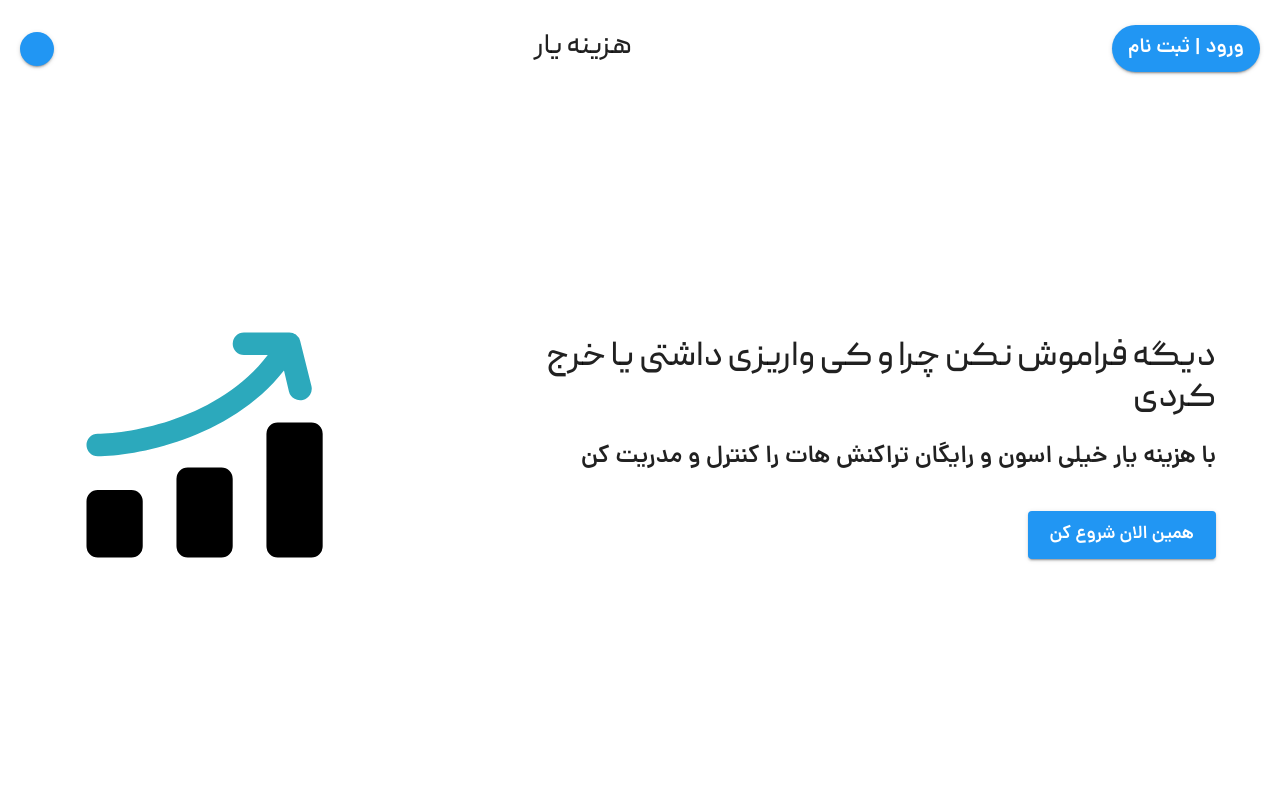
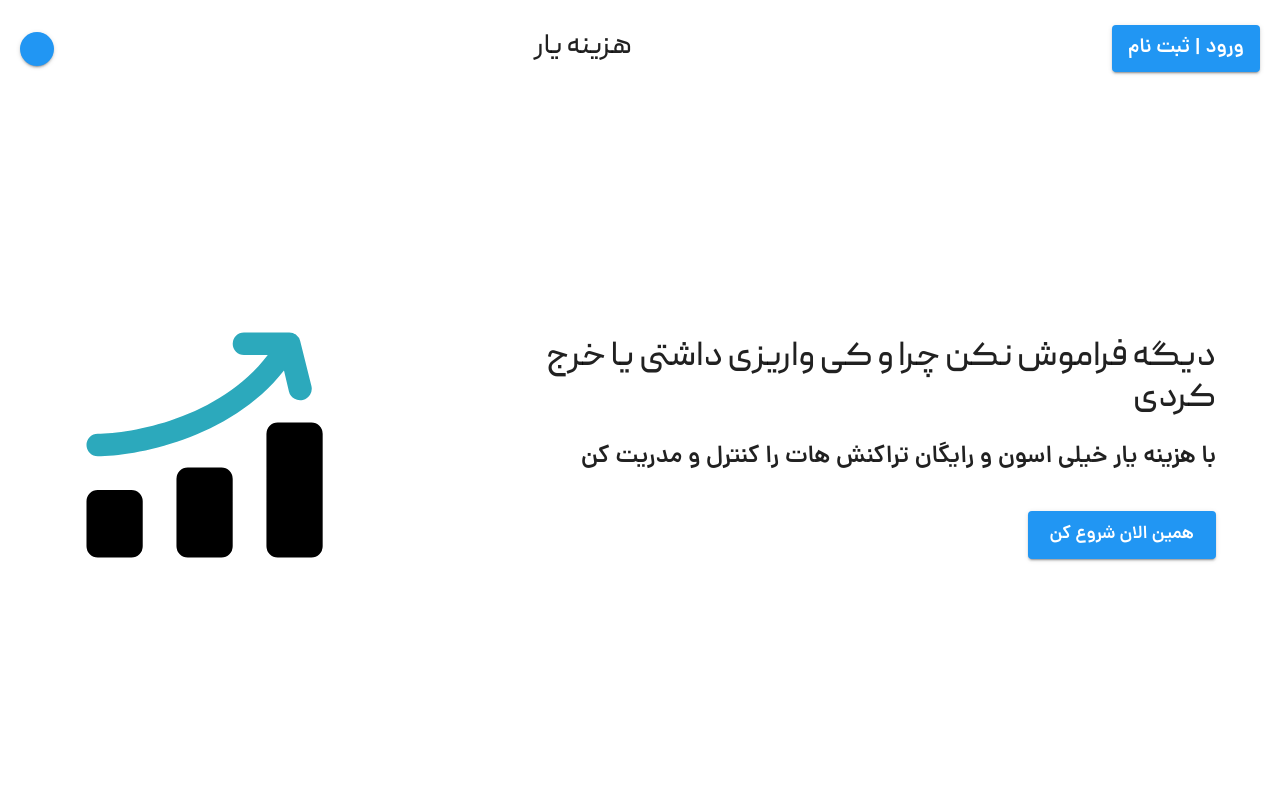
Before and after one commit to alirezaAslani-eng/finance-manager, a Next.js app: page / in a window 1280 px wide. Shown: the top 800 px of the page. Built offline with nearby package versions, Linux system fonts and the light colour scheme; no server answers; some icons are missing.

Commit message:
feat(ui state) after authorix=ze user show their name and change the link address to my-panel

```diff
--- a/components/module/Landing/Landing.tsx
+++ b/components/module/Landing/Landing.tsx
@@ -1,4 +1,4 @@
-import React from "react";
+import React, { useContext } from "react";
 import LandingTopBar from "../LandingTopBar/LandingTopBar";
 import {
   Box,
@@ -10,8 +10,11 @@ import {
 import { MuiButton } from "@/components/ui";
 import Link from "next/link";
 import { HeroDarkIcon, HeroIcon } from "@/assets/svg";
+import { AuthContex } from "@/context";
 
 function Landing() {
+  // * AuthContext to handle ui states ================== >
+  const { isLogin, userInfo } = useContext(AuthContex)!;
   const isMedium = useMediaQuery("(min-width:900px)");
   const { palette } = useTheme();
   return (
@@ -66,11 +69,11 @@ function Landing() {
 
           {/* Signin Button ----- > */}
           <Box sx={{ mt: "35px" }}>
-            <Link href={"/auth/signin"}>
+            <Link href={isLogin ? "/my-panel" : "/auth/signin"}>
               <MuiButton
                 buttonProps={{ size: "large", sx: { fontSize: "18px" } }}
               >
-                {"همین الان شروع کن"}
+                {isLogin ? `وارد پنل شوید` : "همین الان شروع کن"}
               </MuiButton>
             </Link>
           </Box>
--- a/components/module/LandingTopBar/LandingTopBar.tsx
+++ b/components/module/LandingTopBar/LandingTopBar.tsx
@@ -6,9 +6,13 @@ import BedtimeRoundedIcon from "@mui/icons-material/BedtimeRounded";
 import WbSunnyRoundedIcon from "@mui/icons-material/WbSunnyRounded";
 import { ControllThemeContext } from "@/context/ControllThemeContext";
 import Link from "next/link";
+import { AuthContex } from "@/context";
 
 function LandingTopBar() {
-  const { changeMode, mode } = useContext(ControllThemeContext)
+  const { changeMode, mode } = useContext(ControllThemeContext);
+
+  // * AuthContext to handle ui states ================== >
+  const { isLogin, userInfo } = useContext(AuthContex)!;
   return (
     <Box
       component={"header"}
@@ -20,8 +24,14 @@ function LandingTopBar() {
       }}
     >
       {/* SignUp Button */}
-      <Link href={"/auth/signin"}>
-        <MuiButton buttonProps={{sx:{fontSize:{sm:"20px"},borderRadius:"999px"}}}>{"ورود | ثبت نام"}</MuiButton>
+      <Link href={isLogin ? "/my-panel" : "/auth/signin"}>
+        <MuiButton
+          buttonProps={{
+            sx: { fontSize: { sm: "20px" } },
+          }}
+        >
+          {isLogin ? `${userInfo.fullName}` : "ورود | ثبت نام"}
+        </MuiButton>
       </Link>
       {/* Logo ============================= > */}
       <Typography variant="h1" component={"h1"} sx={{ fontSize: "28px" }}>
```
